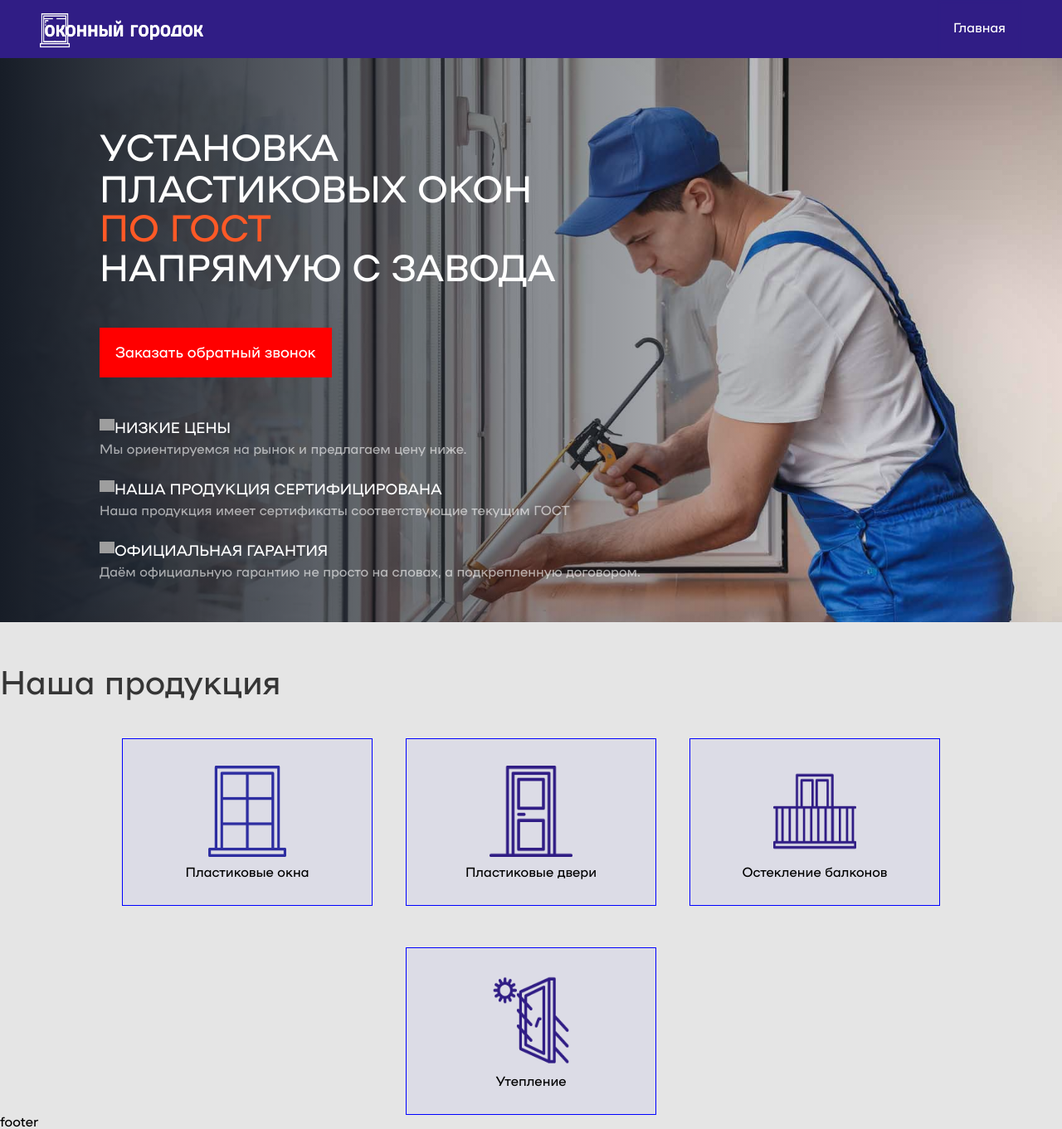
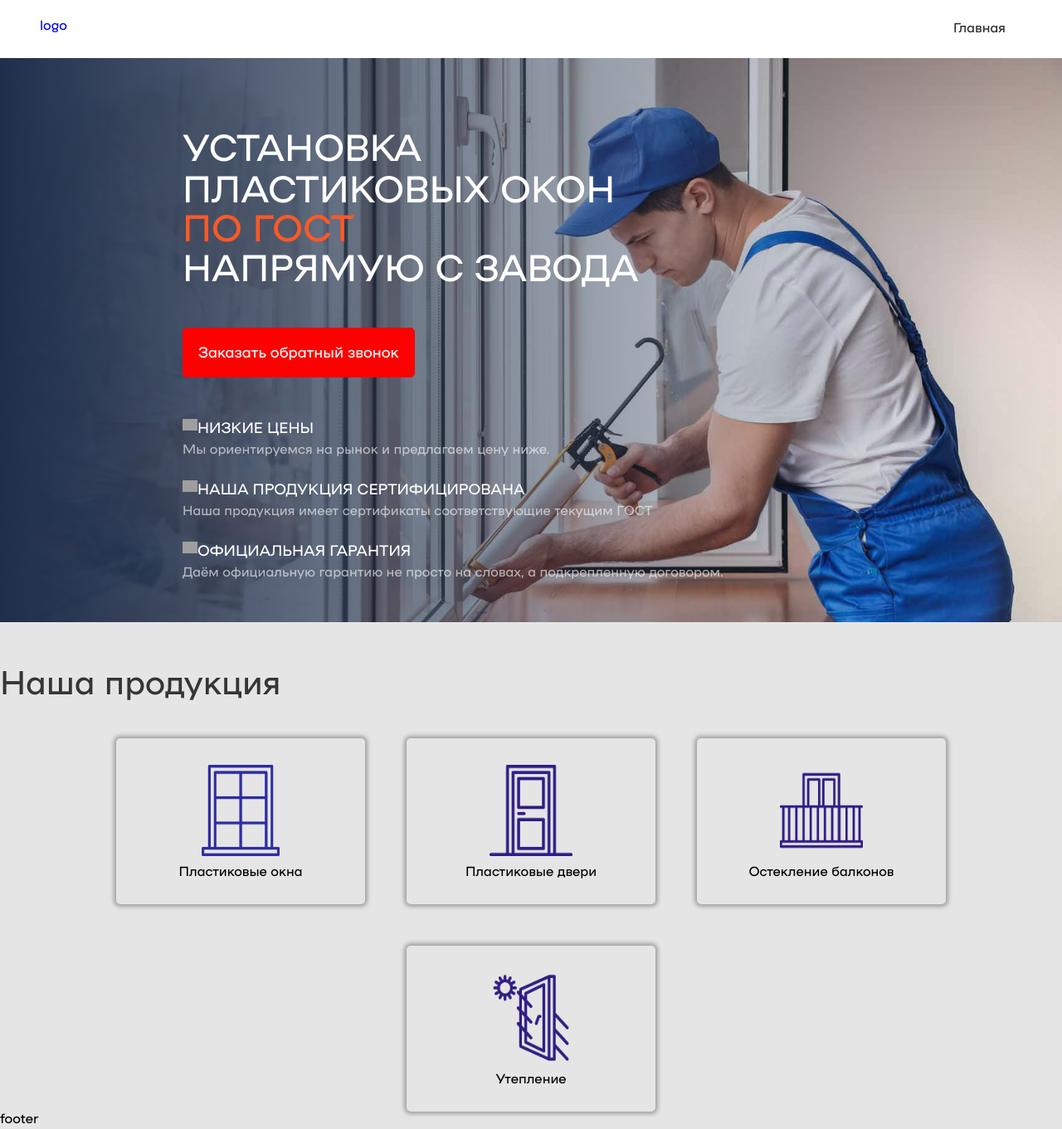
Before and after one commit to artfront5/window, a React app in the folder frontend/: page / in a window 1280 px wide. Shown: the whole page at 83% size. Built offline with nearby package versions, Linux system fonts and the light colour scheme; grey boxes are pictures that could not be loaded.

Commit message:
New Style

```diff
--- a/frontend/src/components/Header/Header.jsx
+++ b/frontend/src/components/Header/Header.jsx
@@ -14,11 +14,12 @@ function Header(props) {
     <header className={css.header}>
       <div className={css.header__content}>
         <Link to="/" className={css.header__content__logotype}>
-          <img
+          {/* <img
             className={css.log}
             src={'img/logotype.png'}
             alt="logo"
-          />
+          /> */}
+          logo
         </Link>
         <nav className={`${css.header__content__nav} ${menuOpen ? css.isMenu : ''}`}>
           <ul>
--- a/frontend/src/components/Header/header.module.scss
+++ b/frontend/src/components/Header/header.module.scss
@@ -1,8 +1,8 @@
 $Namu: 'NAMU 1600';
 
 // colors
-$dark: rgb(48, 29, 133);
-$light: #fff;
+$dark: rgb(255, 255, 255);
+$light: rgb(44, 43, 43);
 $primary: rgb(162, 162, 246);
 $bg: rbg(244, 244, 255);
 
@@ -42,7 +42,7 @@ $headerHeight: 70px;
     overflow: hidden;
     color: $light;
     margin: 0 auto;
-    max-width: 1600px;
+    max-width: 1400px;
     height: 100%;
     display: flex;
     align-items: center;
--- a/frontend/src/components/Production/Production.module.scss
+++ b/frontend/src/components/Production/Production.module.scss
@@ -1,6 +1,6 @@
 .container {
   margin: 0 auto;
-  max-width: 1600px;
+  max-width: 1400px;
 }
 .title {
   text-align: left;
@@ -20,25 +20,24 @@
   align-items: center;
   justify-content: center;
   flex-direction: column;
-
+  box-shadow: 0px 0px 5px 3px rgb(163, 161, 161);
   margin-top: 50px;
   text-align: center;
   width: 300px;
   height: 200px;
-  border: 1px solid blue;
-  margin-right: 20px;
-  margin-left: 20px;
-  background-color: rgba(0, 0, 255, 0.041);
+  margin-right: 25px;
+  margin-left: 25px;
+  // background-color: rgba(0, 0, 255, 0.041);
   transition: transform 0.5s;
+  border-radius: 5px;
 }
 .box:hover{
-border: 1px solid red;
-  background-color: rgba(255, 0, 0, 0.041);
+  background-color: rgba(55, 0, 255, 0.041);
   -webkit-transform: scale(1.1);
   -ms-transform: scale(1.1);
   transform: scale(1.1);
   opacity: 1;
-  color: red;
+  color: #0067b6
 }
 .img {
   width: 100px;
--- a/frontend/src/components/StartSection/StartSection.module.scss
+++ b/frontend/src/components/StartSection/StartSection.module.scss
@@ -6,7 +6,7 @@
 }
 
 #start {
-  background: linear-gradient(to right, #171d27, rgba(255, 255, 255, 0)),
+  background: linear-gradient(to right, #1f2f4b, rgba(255, 255, 255, 0)),
     url(../../../public/img/okno.jpg
     );
   background-position: right;
@@ -40,7 +40,7 @@
   color: rgb(255, 89, 38);
 }
 .container {
-margin-left: 120px;
+margin-left: 220px;
 }
 .wing {
   width: 18px;
@@ -61,7 +61,7 @@ margin-left: 120px;
   text-decoration: none;
   border: 1px solid red;
   font-size: 18px;
-
+border-radius: 5px;
 }
 
 .btn_brand {
```
